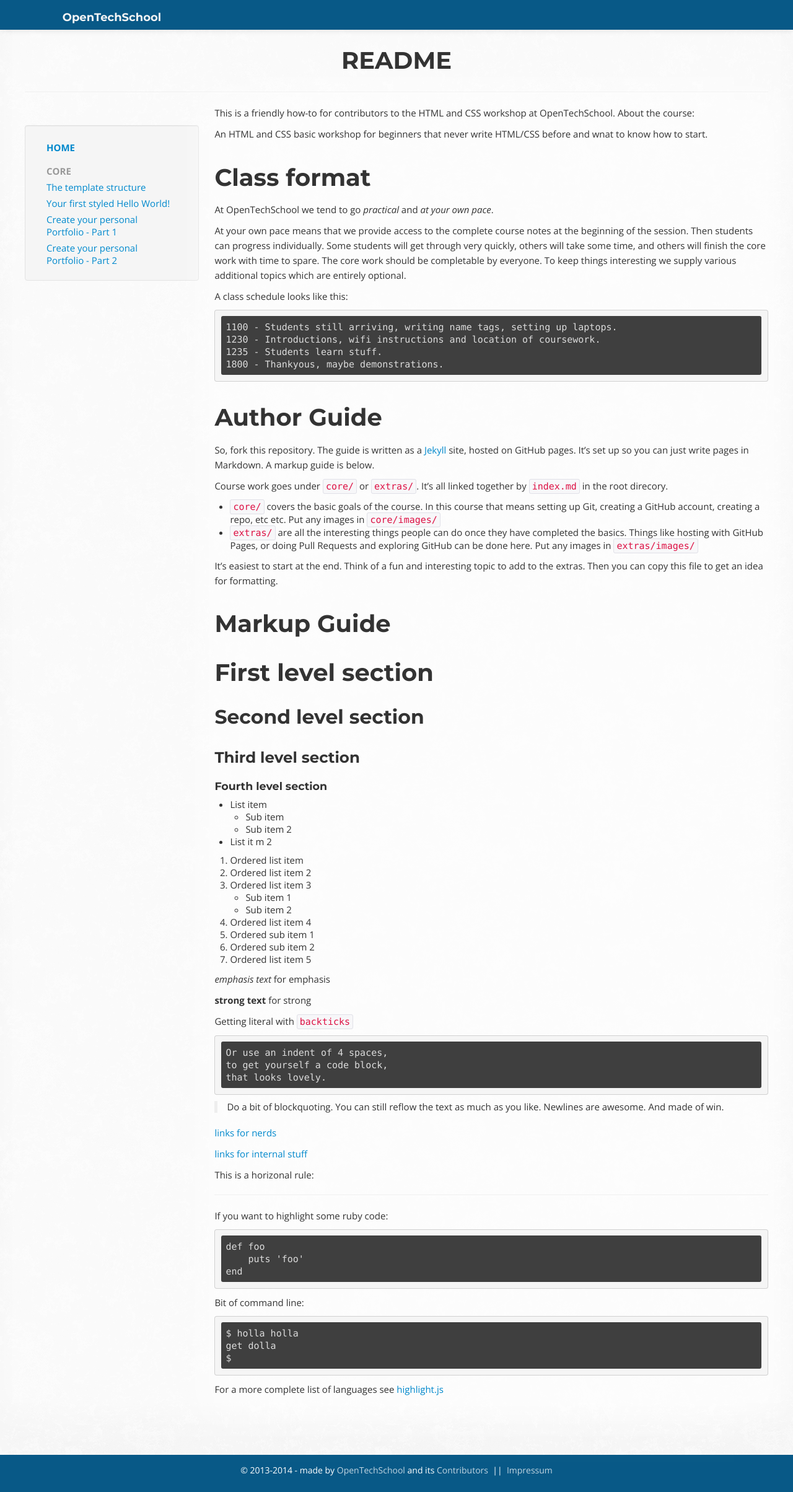
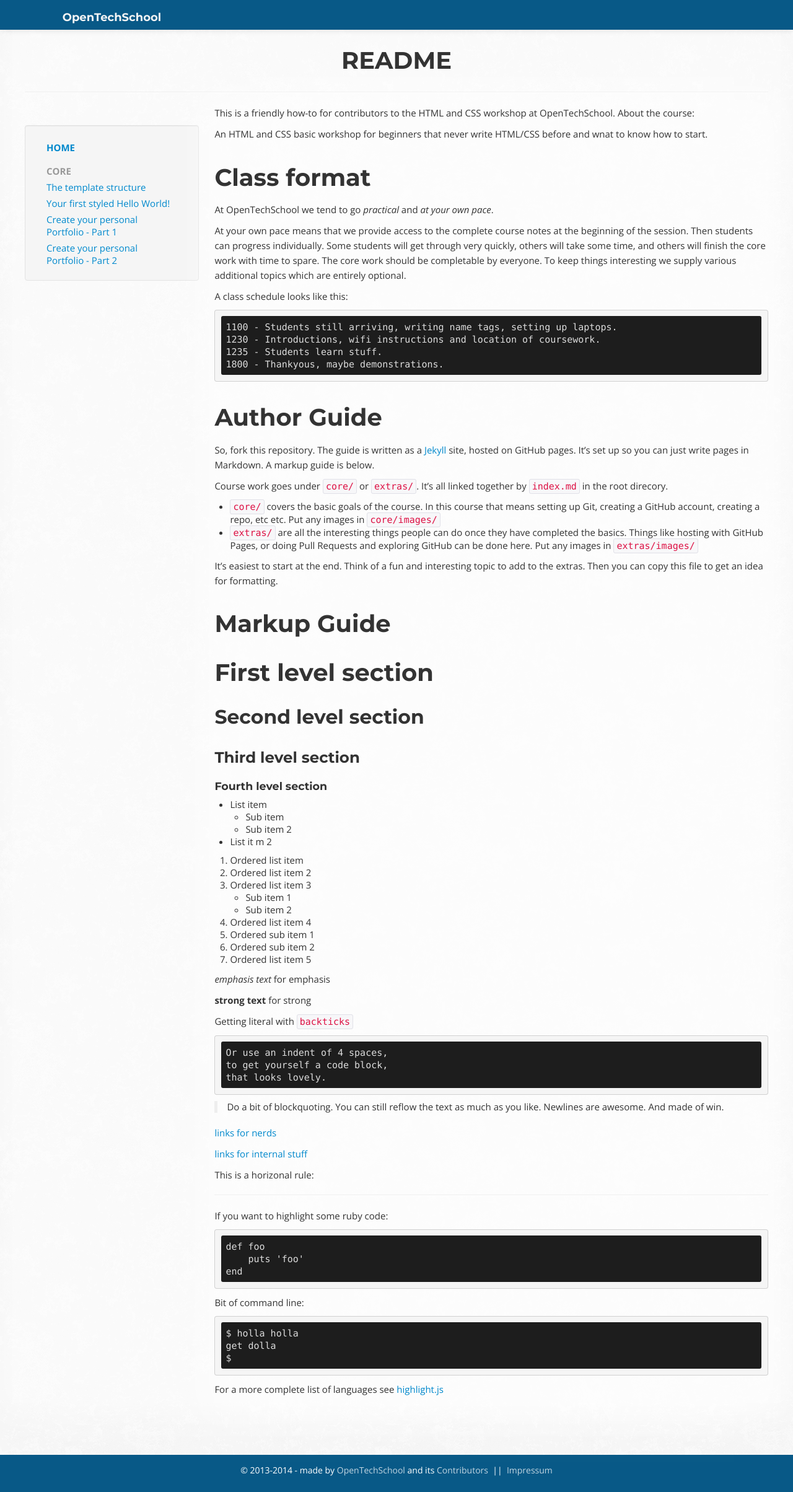
Before and after one commit to OpenTechSchool/html-css-beginners, a Jekyll site: the page built from README.md, in a window 1280 px wide. Shown: the whole page at 62% size. Built offline with Jekyll 4.4.1, drawn with Linux system fonts in a browser that asks for light colours; Markdown is read by kramdown in place of the engine named in the settings.

Commit message:
Fix uppercase CSS, give code background more contrast

```diff
--- a/_layouts/ots.html
+++ b/_layouts/ots.html
@@ -10,7 +10,7 @@
   <link href="{{site.baseurl}}/css/zenburn.min.css" rel="stylesheet" media="screen">
 
   <link rel="icon" href="{{site.baseurl}}/favicon.ico" type="image/png">
-    <style type="text/CSS">
+    <style type="text/css">
       body {
         background: url("{{site.baseurl}}/images/background.png") #FFF repeat fixed;
         font-family: "Open Sans", Helvetica, sans-serif;
@@ -30,6 +30,10 @@
         font-size: 15px;
         font-family: Monaco, Menlo, Consolas, "DejaVu Sans Mono", Inconsolata,
         "Courier New", monospace;
+      }
+
+      .highlight pre code {
+        background: #1d1d1d !important;
       }
 
       .navbar h1 a, .navbar h1 {
```
